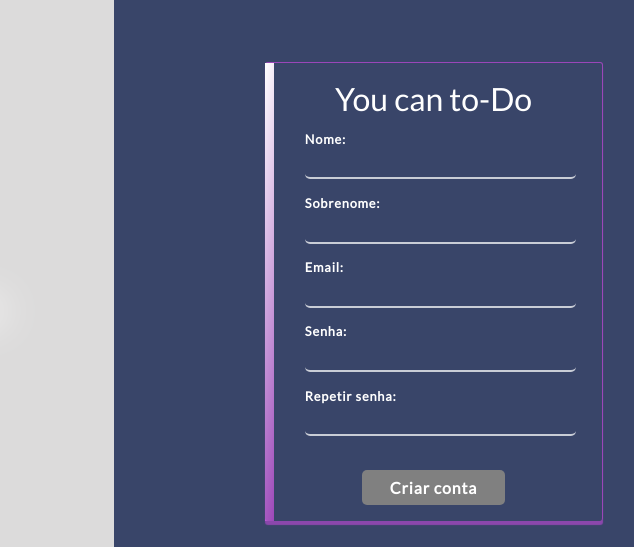
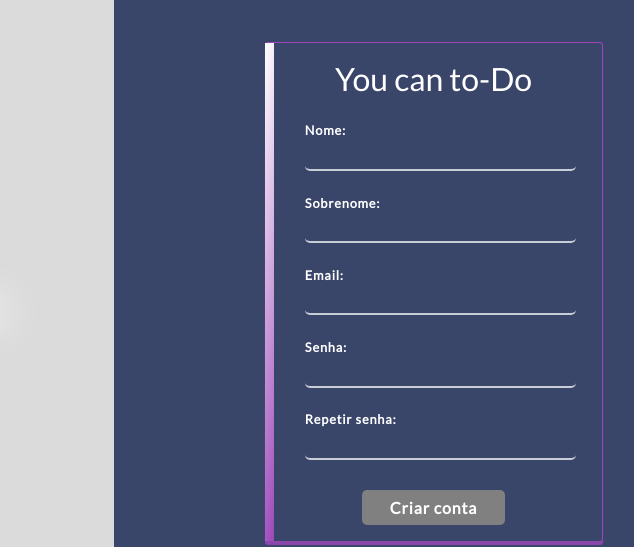
Before and after one commit to tpvale/checkpoint-feii-II, a plain HTML site: page ToDo-App/signup.html in a window 1280 px wide. Shown: the part 99-646 px from the top of the page, 526-1160 px from the left. Drawn offline with Linux system fonts and the light colour scheme.

Commit message:
ajustando posicao de mensagem do campo

```diff
--- a/ToDo-App/styles/acesso.css
+++ b/ToDo-App/styles/acesso.css
@@ -65,6 +65,7 @@ small {
   display: flex;
   margin-top:3px;
   letter-spacing: 0.05rem;
+  position: absolute;
 }
 
 #repetirSenhaValidacaoCadastro {
@@ -80,6 +81,8 @@ label {
   margin-top: 1em;
   font-size: 0.8rem;
   letter-spacing: 0.05rem;
+  position: relative;
+  padding-top:12px ;
 }
 
 button {
```
